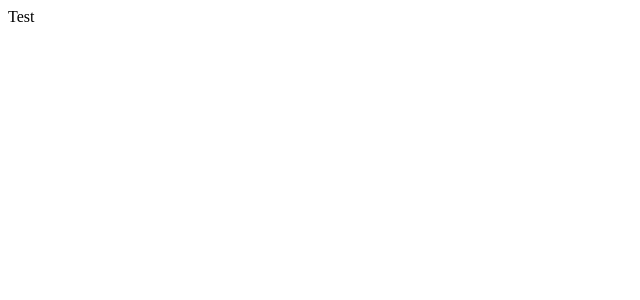
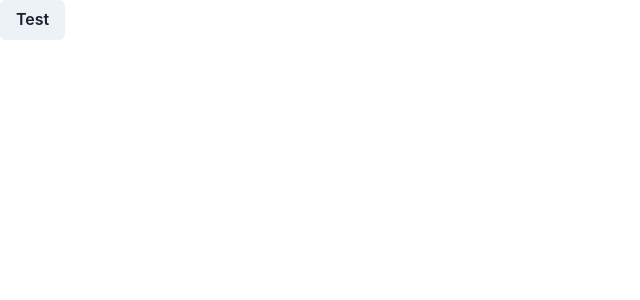
Before and after one commit to Fall3n4ngle/github-kanban-board, a React (Vite) app: page / in a window 1280 px wide. Shown: the top 300 px of the page, without its empty margins (0-640 px from the left). Built offline with nearby package versions, Linux system fonts and the light colour scheme.

Commit message:
set up chakra ui

```diff
--- a/package.json
+++ b/package.json
@@ -10,6 +10,10 @@
     "preview": "vite preview"
   },
   "dependencies": {
+    "@chakra-ui/react": "^2.8.2",
+    "@emotion/react": "^11.11.4",
+    "@emotion/styled": "^11.11.5",
+    "framer-motion": "^11.0.25",
     "react": "^18.2.0",
     "react-dom": "^18.2.0"
   },
--- a/src/App.tsx
+++ b/src/App.tsx
@@ -1,5 +1,11 @@
+import { Button } from "@chakra-ui/react";
+
 function App() {
-  return <div>Test</div>;
+  return (
+    <div>
+      <Button>Test</Button>
+    </div>
+  );
 }
 
 export default App;
--- a/src/main.tsx
+++ b/src/main.tsx
@@ -1,10 +1,14 @@
 import React from 'react'
 import ReactDOM from 'react-dom/client'
 import App from './App.tsx'
+import { ChakraProvider } from "@chakra-ui/react";
+
 import './index.css'
 
-ReactDOM.createRoot(document.getElementById('root')!).render(
+ReactDOM.createRoot(document.getElementById("root")!).render(
   <React.StrictMode>
-    <App />
+    <ChakraProvider>
+      <App />
+    </ChakraProvider>
   </React.StrictMode>,
-)
+);
```
Also changed, not shown: 1 other file (tests, documents, lock files or other folders).
